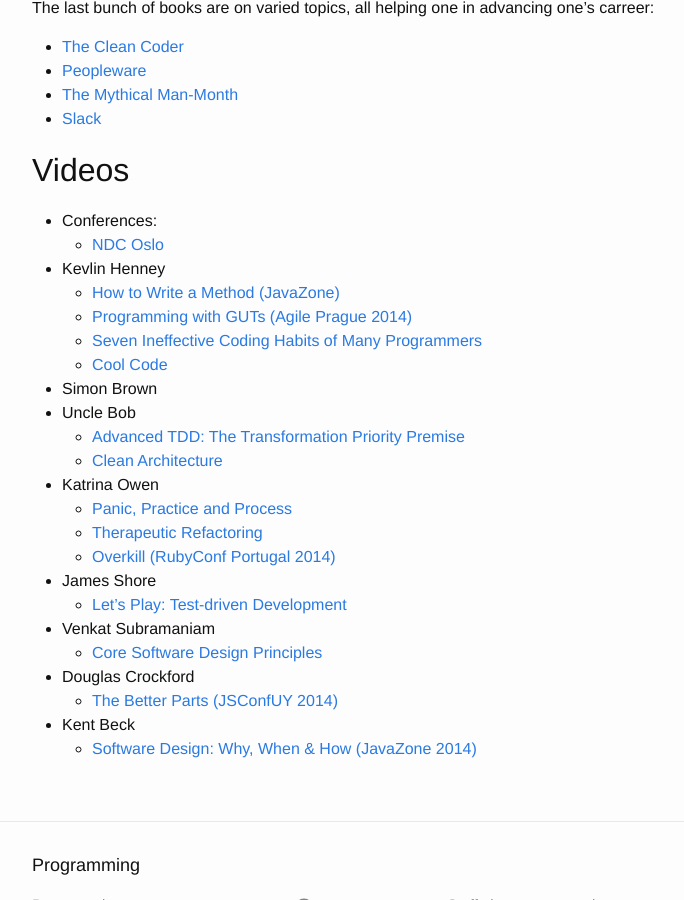
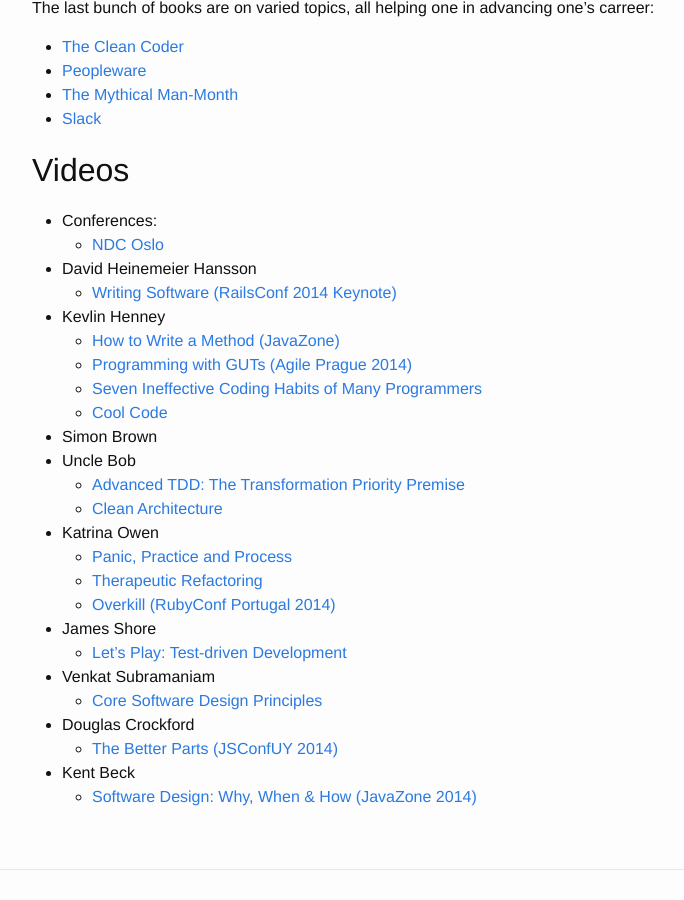
Before and after one commit to ctrucza/ctrucza.github.io, a Jekyll site: the page built from _posts/2014-11-06-Followup.markdown, in a window 1280 px wide and 900 px high, scrolled down 1497 px. Shown: the whole window, without its empty margins (238-922 px from the left). Built offline with Jekyll 4.4.1, drawn with Linux system fonts in a browser that asks for light colours.

Commit message:
Added DHH video

```diff
--- a/_posts/2014-11-06-Followup.markdown
+++ b/_posts/2014-11-06-Followup.markdown
@@ -65,6 +65,8 @@
 ---
 - Conferences:
     - [NDC Oslo](http://vimeo.com/ndcoslo/videos)
+- David Heinemeier Hansson
+    - [Writing Software (RailsConf 2014 Keynote)](http://www.confreaks.com/videos/3315-railsconf-keynote-writing-software)
 - Kevlin Henney
     - [How to Write a Method (JavaZone)](http://vimeo.com/74316116)
     - [Programming with GUTs (Agile Prague 2014)](http://vimeo.com/108007508)
```
